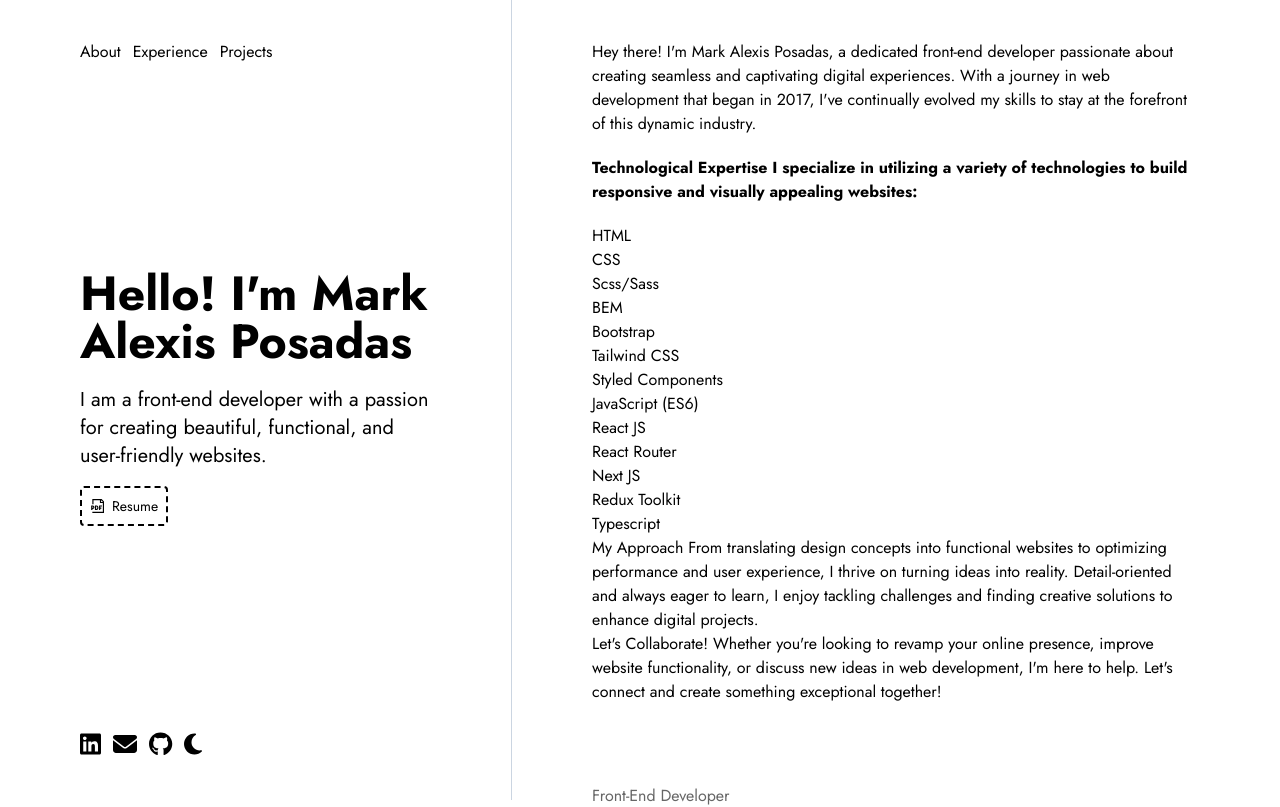
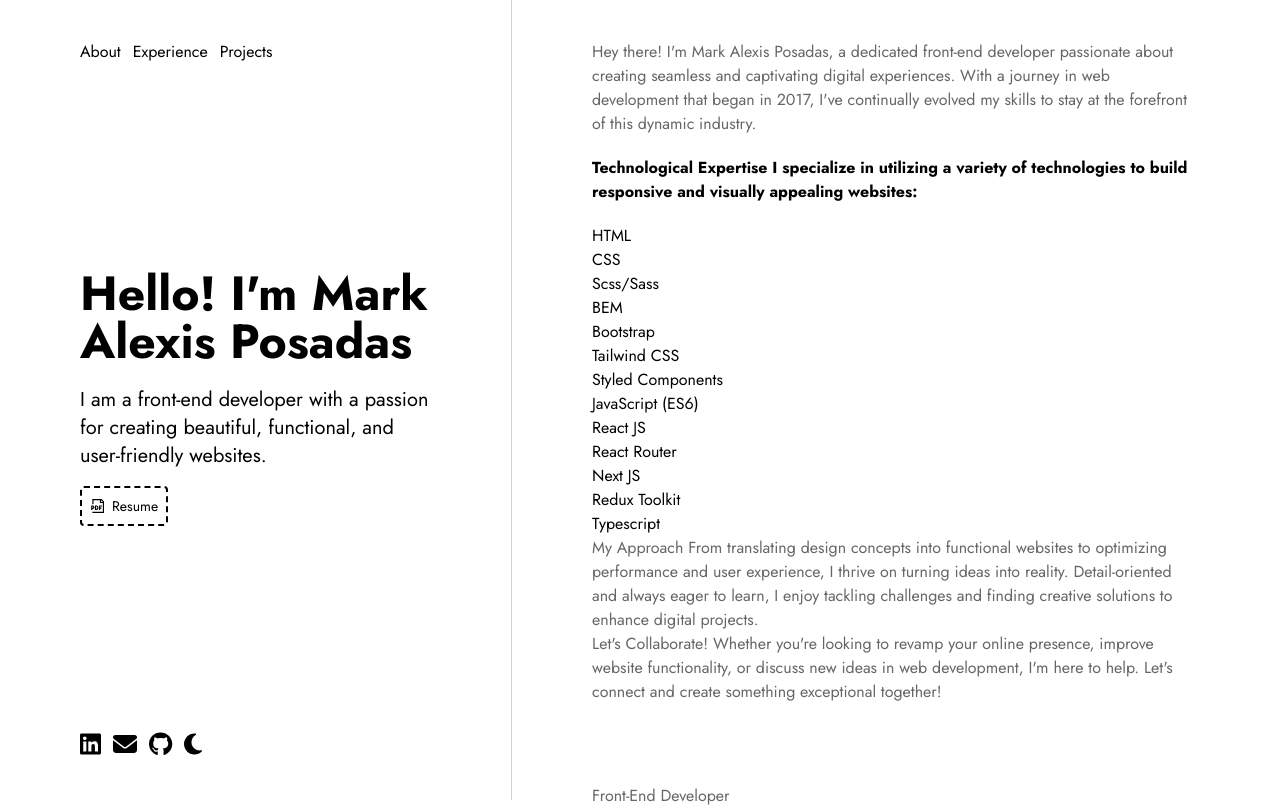
Before and after one commit to Mark-Alexis-Posadas/react-portfolio, a React (Vite) app: page / in a window 1280 px wide. Shown: the top 807 px of the page. Built offline with nearby package versions, Linux system fonts and the light colour scheme.

Commit message:
modify other colors in dark mode

```diff
--- a/src/App.tsx
+++ b/src/App.tsx
@@ -25,8 +25,8 @@ export default function App() {
       />
       <main className="md:ml-[40%] w-full min-h-screen px-5 md:px-20">
         <About />
-        <Experience />
-        <Projects />
+        <Experience toggleTheme={toggleTheme} />
+        <Projects toggleTheme={toggleTheme} />
       </main>
     </div>
   );
--- a/src/pages/about/index.tsx
+++ b/src/pages/about/index.tsx
@@ -47,7 +47,7 @@
 export default function About() {
   return (
     <section className="min-h-[50vh] py-10" id="about">
-      <p>
+      <p className="text-[#666]">
         Hey there! I'm Mark Alexis Posadas, a dedicated front-end developer
         passionate about creating seamless and captivating digital experiences.
         With a journey in web development that began in 2017, I've continually
@@ -73,14 +73,14 @@ export default function About() {
         <li>Redux Toolkit</li>
         <li>Typescript</li>
       </ul>
-      <p>
+      <p className="text-[#666]">
         My Approach From translating design concepts into functional websites to
         optimizing performance and user experience, I thrive on turning ideas
         into reality. Detail-oriented and always eager to learn, I enjoy
         tackling challenges and finding creative solutions to enhance digital
         projects.
       </p>
-      <p>
+      <p className="text-[#666]">
         Let's Collaborate! Whether you're looking to revamp your online
         presence, improve website functionality, or discuss new ideas in web
         development, I'm here to help. Let's connect and create something
--- a/src/pages/experience/index.tsx
+++ b/src/pages/experience/index.tsx
@@ -1,12 +1,17 @@
 import experienceData from "../../data/experience";
-export default function Experience() {
+import { ToggleThemeType } from "../../types/toggle-theme";
+export default function Experience({ toggleTheme }: ToggleThemeType) {
   return (
     <section className="min-h-[50vh] py-10" id="experience">
       {experienceData.map((data) => (
         <article className="mb-5" key={data.id}>
           <header className="mb-3">
             <h3 className="text-md text-[#666]">{data.title}</h3>
-            <h2 className="font-bold text-xl text-black mb-2">
+            <h2
+              className={`font-bold text-xl mb-2 ${
+                toggleTheme && "dark:text-[#999]"
+              }`}
+            >
               {data.company}
             </h2>
             <span className="italic text-sm mr-2">{data.date}</span>
--- a/src/pages/projects/index.tsx
+++ b/src/pages/projects/index.tsx
@@ -5,8 +5,9 @@ import {
 import projectsData from "../../data/projects";
 import { FontAwesomeIcon } from "@fortawesome/react-fontawesome";
 import { faGithub } from "@fortawesome/free-brands-svg-icons";
+import { ToggleThemeType } from "../../types/toggle-theme";
 
-export default function Projects() {
+export default function Projects({ toggleTheme }: ToggleThemeType) {
   return (
     <section
       className="min-h-[50vh] grid grid-cols-1 md:grid-cols-2 md:gap-3 py-10"
@@ -15,7 +16,11 @@ export default function Projects() {
       {projectsData.map((data) => (
         <div
           key={data.id}
-          className="rounded transition transform duration-300 hover:shadow-lg hover:scale-105 p-5 border border-slate-300"
+          className={`rounded transition transform duration-300 hover:shadow-lg hover:scale-105 p-5 border ${
+            toggleTheme
+              ? "dark:bg-[#1f1f1f] dark:text-[#999] border-none"
+              : "border-slate-300"
+          }`}
         >
           <header className="flex items-center justify-between">
             <FontAwesomeIcon className="text-2xl" icon={faFolder} />
--- /dev/null
+++ b/src/types/toggle-theme.ts
@@ -0,0 +1,3 @@
+export interface ToggleThemeType {
+  toggleTheme: boolean;
+}
```
